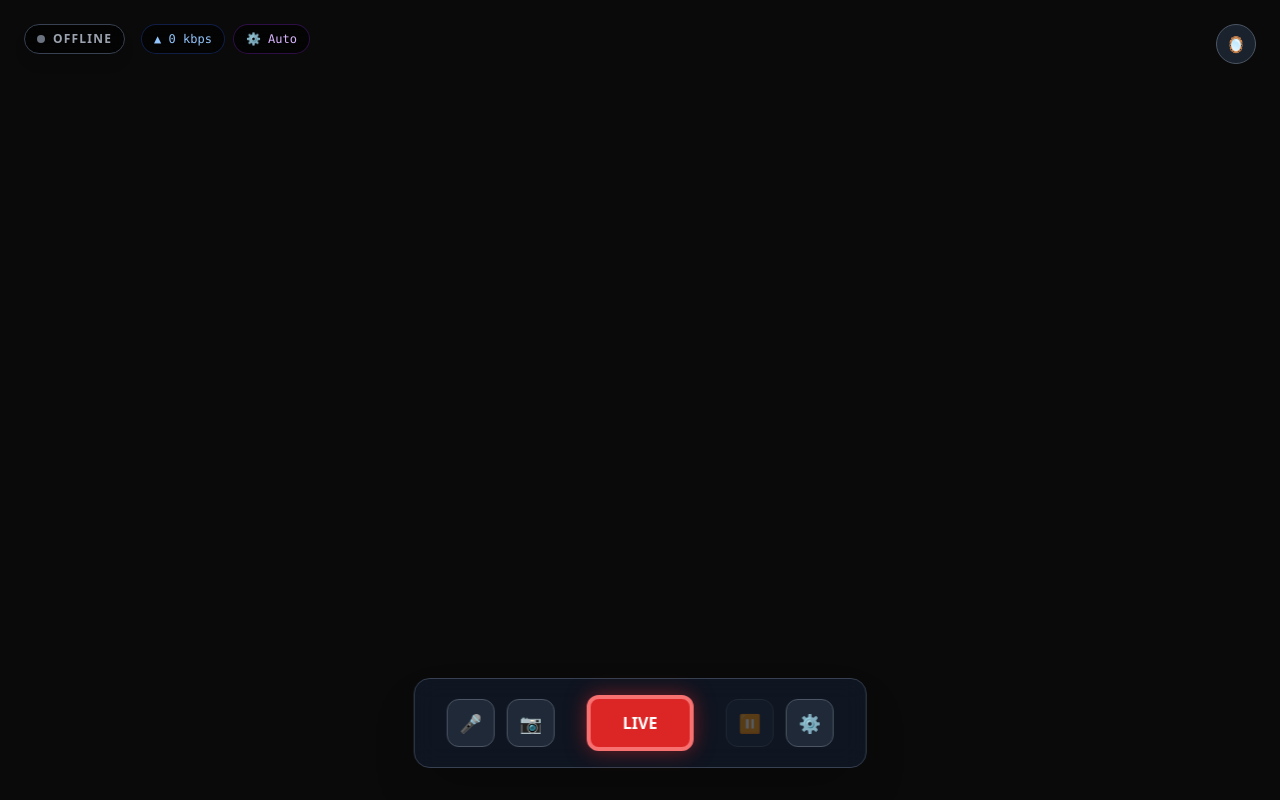
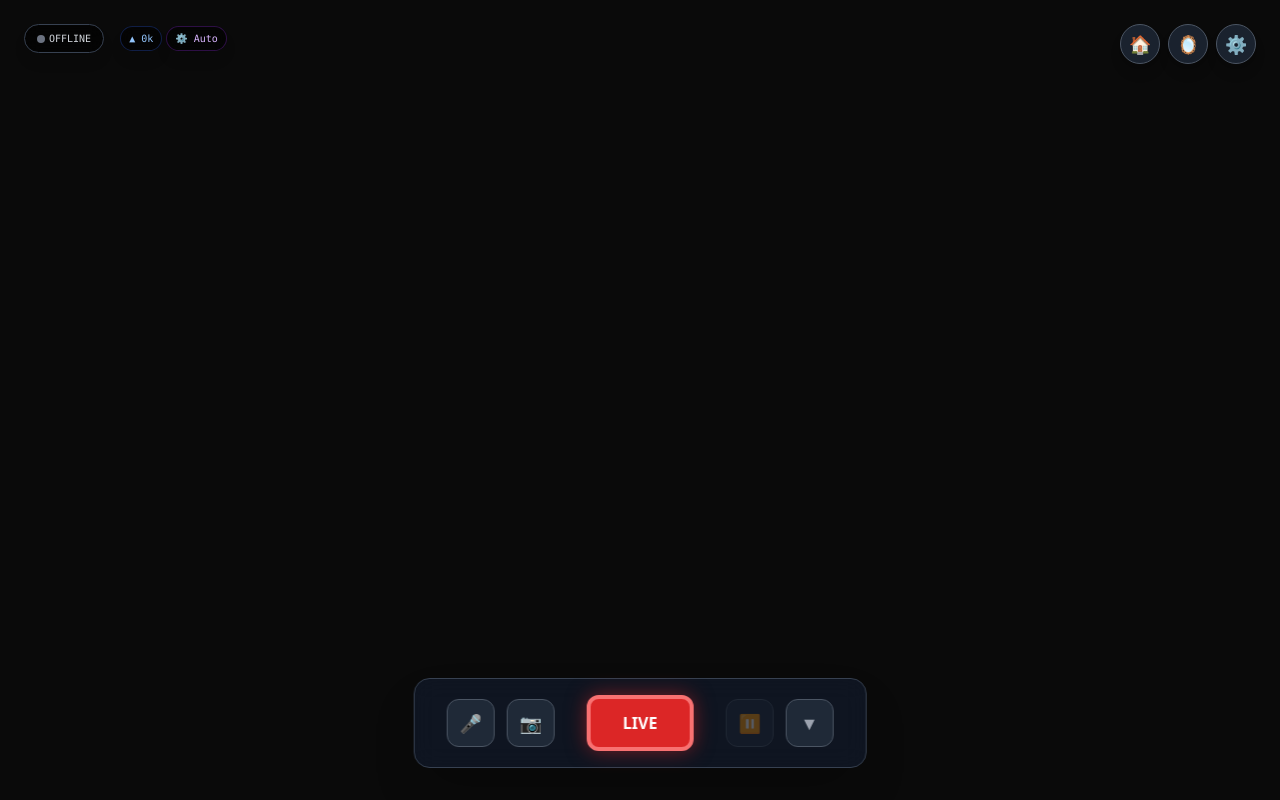
Before and after one commit to studentawangihti/pystream, a Flask app: page /broadcaster in a window 1280 px wide. Run offline with Flask 3, Linux system fonts and the light colour scheme; some libraries are stand-ins or nearby versions.

Commit message:
update fitur v1

```diff
--- a/app.py
+++ b/app.py
@@ -5,6 +5,10 @@ from flask_socketio import SocketIO, emit, join_room
 app = Flask(__name__)
 app.config['SECRET_KEY'] = 'rahasia_ninja'
 socketio = SocketIO(app, cors_allowed_origins="*")
+
+@app.route('/obs')
+def obs_feed():
+    return render_template('obs.html')
 
 @app.route('/')
 def index():
--- a/templates/broadcaster.html
+++ b/templates/broadcaster.html
@@ -6,7 +6,7 @@
       name="viewport"
       content="width=device-width, initial-scale=1.0, maximum-scale=1.0, user-scalable=no"
     />
-    <title>PyStream Hybrid</title>
+    <title>Broadcaster Studio</title>
     <script src="https://cdnjs.cloudflare.com/ajax/libs/socket.io/4.0.1/socket.io.js"></script>
     <script src="https://cdn.tailwindcss.com"></script>
     <style>
@@ -16,7 +16,8 @@
       ::-webkit-scrollbar {
         display: none;
       }
-      /* Slider Styling */
+
+      /* Custom Range Slider */
       input[type="range"] {
         -webkit-appearance: none;
         background: transparent;
@@ -38,7 +39,7 @@
         border-radius: 2px;
       }
 
-      /* UI Transitions */
+      /* UI Fade Transitions */
       .ui-fade {
         transition: opacity 0.3s ease, transform 0.3s ease;
       }
@@ -60,27 +61,22 @@
         class="flex flex-col md:flex-row gap-2 md:gap-4 items-start md:items-center"
       >
         <div
-          class="bg-black/60 backdrop-blur px-3 py-1.5 rounded-full border border-gray-700 flex items-center gap-2 shadow-lg"
+          class="bg-black/60 backdrop-blur px-3 py-1.5 rounded-full border border-gray-700 text-gray-300 text-[10px] font-mono inline-flex items-center gap-1 w-max shadow-lg"
         >
           <div
             class="w-2 h-2 rounded-full bg-gray-500 transition-colors"
             id="statusDot"
           ></div>
-          <span
-            id="status"
-            class="text-[10px] md:text-xs font-bold tracking-widest text-gray-400"
-            >OFFLINE</span
+          <span id="status">OFFLINE</span>
+        </div>
+        <div class="flex gap-1">
+          <div
+            class="bg-black/60 backdrop-blur px-2 py-1 rounded-full border border-blue-900/50 text-blue-300 text-[10px] font-mono block w-max shadow-lg"
           >
-        </div>
-
-        <div class="flex gap-2">
-          <div
-            class="bg-black/60 backdrop-blur px-3 py-1.5 rounded-full border border-blue-900/50 text-[10px] md:text-xs text-blue-300 font-mono"
-          >
-            ▲ <span id="bitrate">0</span> kbps
+            ▲ <span id="bitrate">0</span>k
           </div>
           <div
-            class="bg-black/60 backdrop-blur px-3 py-1.5 rounded-full border border-purple-900/50 text-[10px] md:text-xs text-purple-300 font-mono"
+            class="bg-black/60 backdrop-blur px-2 py-1 rounded-full border border-purple-900/50 text-purple-300 text-[10px] font-mono block w-max shadow-lg"
           >
             ⚙️ <span id="resDisplay">Auto</span>
           </div>
@@ -88,11 +84,28 @@
       </div>
 
       <div class="flex gap-2 pointer-events-auto">
+        <a
+          href="/"
+          class="bg-gray-800/80 hover:bg-gray-700 p-0 rounded-full border border-gray-600 transition w-10 h-10 flex items-center justify-center text-white shadow-lg text-lg"
+          title="Back to Home"
+        >
+          🏠
+        </a>
+
         <button
           onclick="toggleMirror()"
-          class="bg-gray-800/80 hover:bg-gray-700 p-2 md:p-3 rounded-full border border-gray-600 transition w-10 h-10 flex items-center justify-center"
+          class="bg-gray-800/80 hover:bg-gray-700 p-0 rounded-full border border-gray-600 transition w-10 h-10 flex items-center justify-center text-lg shadow-lg"
+          title="Mirror Video"
         >
           🪞
+        </button>
+
+        <button
+          onclick="toggleSettings()"
+          class="bg-gray-800/80 hover:bg-gray-700 p-0 rounded-full border border-gray-600 transition w-10 h-10 flex items-center justify-center text-lg shadow-lg"
+          title="Settings"
+        >
+          ⚙️
         </button>
       </div>
     </div>
@@ -114,6 +127,7 @@
       >
         <span class="text-5xl mb-4">⏸️</span>
         <h2 class="text-2xl font-bold tracking-widest text-gray-400">PAUSED</h2>
+        <p class="text-xs text-gray-600 mt-2">Audio Active</p>
       </div>
 
       <div
@@ -140,21 +154,34 @@
       </div>
     </div>
 
+    <button
+      id="btnShowUI"
+      onclick="toggleUI(true)"
+      class="hidden absolute bottom-8 left-1/2 -translate-x-1/2 z-10 bg-black/60 backdrop-blur border border-white/20 text-white px-4 py-2 rounded-full text-xs font-bold shadow-lg hover:bg-black/80 transition transform translate-y-0 opacity-100 animate-bounce pointer-events-auto"
+    >
+      ▲ Show Controls
+    </button>
+
     <div
       id="controlDock"
-      class="absolute bottom-0 md:bottom-8 left-0 md:left-1/2 md:-translate-x-1/2 w-full md:w-auto z-30 ui-fade"
+      class="absolute bottom-0 md:bottom-8 left-0 md:left-1/2 md:-translate-x-1/2 w-full md:w-auto z-30 ui-fade pointer-events-auto"
     >
       <div
-        class="bg-gray-900/95 md:bg-gray-900/80 backdrop-blur-md border-t md:border border-gray-700 rounded-t-3xl md:rounded-2xl px-6 py-4 md:px-8 md:py-4 flex flex-row items-center justify-between md:justify-center gap-4 md:gap-8 shadow-2xl"
+        class="bg-gray-900/95 md:bg-gray-900/80 backdrop-blur-md border-t md:border border-gray-700 rounded-t-3xl md:rounded-2xl px-6 py-4 md:px-8 md:py-4 flex flex-row items-center justify-between md:justify-center gap-4 md:gap-8 shadow-2xl transition-all"
       >
-        <div class="flex gap-3">
+        <div
+          class="absolute top-2 left-1/2 -translate-x-1/2 w-12 h-1 bg-gray-700 rounded-full md:hidden cursor-pointer"
+          onclick="toggleUI(false)"
+        ></div>
+
+        <div class="flex gap-3 mt-2 md:mt-0">
           <button
             onclick="toggleMic()"
             id="btnMic"
-            class="flex flex-col md:flex-row items-center gap-1 text-green-400 hover:text-white transition"
+            class="flex flex-col md:flex-row items-center gap-1 text-green-400 hover:text-white transition group"
           >
             <div
-              class="w-10 h-10 md:w-12 md:h-12 rounded-xl bg-gray-800 border border-gray-600 flex items-center justify-center text-lg"
+              class="w-10 h-10 md:w-12 md:h-12 rounded-xl bg-gray-800 group-hover:bg-gray-700 border border-gray-600 flex items-center justify-center text-lg"
             >
               🎤
             </div>
@@ -163,10 +190,10 @@
           <button
             onclick="toggleCam()"
             id="btnCam"
-            class="flex flex-col md:flex-row items-center gap-1 text-green-400 hover:text-white transition"
+            class="flex flex-col md:flex-row items-center gap-1 text-green-400 hover:text-white transition group"
           >
             <div
-              class="w-10 h-10 md:w-12 md:h-12 rounded-xl bg-gray-800 border border-gray-600 flex items-center justify-center text-lg"
+              class="w-10 h-10 md:w-12 md:h-12 rounded-xl bg-gray-800 group-hover:bg-gray-700 border border-gray-600 flex items-center justify-center text-lg"
             >
               📷
             </div>
@@ -184,39 +211,32 @@
           </button>
         </div>
 
-        <div class="flex gap-3">
+        <div class="flex gap-3 mt-2 md:mt-0">
           <button
             onclick="togglePause()"
             id="btnPause"
-            class="flex flex-col md:flex-row items-center gap-1 text-gray-400 hover:text-white disabled:opacity-30 transition"
+            class="flex flex-col md:flex-row items-center gap-1 text-gray-400 hover:text-white disabled:opacity-30 transition group"
             disabled
           >
             <div
-              class="w-10 h-10 md:w-12 md:h-12 rounded-xl bg-gray-800 border border-gray-600 flex items-center justify-center text-lg"
+              class="w-10 h-10 md:w-12 md:h-12 rounded-xl bg-gray-800 group-hover:bg-gray-700 border border-gray-600 flex items-center justify-center text-lg"
             >
               ⏸️
             </div>
             <span class="text-[9px] uppercase font-bold md:hidden">Pause</span>
           </button>
 
-          <div class="relative">
           <button
-              onclick="toggleSettings()"
-              class="flex flex-col md:flex-row items-center gap-1 text-gray-400 hover:text-white transition"
+            onclick="toggleUI(false)"
+            class="hidden md:flex flex-col md:flex-row items-center gap-1 text-gray-400 hover:text-white transition group"
+            title="Hide Controls"
           >
             <div
-                class="w-10 h-10 md:w-12 md:h-12 rounded-xl bg-gray-800 border border-gray-600 flex items-center justify-center text-lg"
+              class="w-10 h-10 md:w-12 md:h-12 rounded-xl bg-gray-800 group-hover:bg-gray-700 border border-gray-600 flex items-center justify-center text-lg"
             >
-                ⚙️
+              ▼
             </div>
-              <span class="text-[9px] uppercase font-bold md:hidden">Set</span>
           </button>
-            <select
-              id="cameraSelect"
-              onchange="switchCamera()"
-              class="hidden"
-            ></select>
-          </div>
         </div>
       </div>
     </div>
@@ -243,30 +263,30 @@
         <div class="space-y-6 overflow-y-auto flex-1">
           <div>
             <label class="block text-xs font-bold text-gray-500 uppercase mb-3"
-              >Resolution & Codec</label
+              >Resolution</label
             >
             <div class="grid grid-cols-2 gap-3">
               <button
                 onclick="selectRes(3840,2160, this)"
-                class="res-btn bg-gray-800 p-4 rounded-xl text-sm border border-gray-700 font-bold"
+                class="res-btn bg-gray-800 p-4 rounded-xl text-sm border border-gray-700 font-bold transition hover:bg-gray-700"
               >
                 4K UHD
               </button>
               <button
                 onclick="selectRes(1920,1080, this)"
-                class="res-btn bg-gray-800 p-4 rounded-xl text-sm border border-gray-700 font-bold"
+                class="res-btn bg-gray-800 p-4 rounded-xl text-sm border border-gray-700 font-bold transition hover:bg-gray-700"
               >
                 1080p
               </button>
               <button
                 onclick="selectRes(1280,720, this)"
-                class="res-btn bg-blue-600 text-white p-4 rounded-xl text-sm border border-blue-500 shadow-lg font-bold"
+                class="res-btn bg-blue-600 text-white p-4 rounded-xl text-sm border border-blue-500 shadow-lg font-bold transition hover:bg-blue-500"
               >
-                720p
+                720p (Rec)
               </button>
               <button
                 onclick="selectRes(640,360, this)"
-                class="res-btn bg-gray-800 p-4 rounded-xl text-sm border border-gray-700 font-bold"
+                class="res-btn bg-gray-800 p-4 rounded-xl text-sm border border-gray-700 font-bold transition hover:bg-gray-700"
               >
                 360p
               </button>
@@ -292,12 +312,34 @@
 
           <div>
             <label class="block text-xs font-bold text-gray-500 uppercase mb-3"
-              >Camera</label
+              >Camera Source</label
             >
             <select
-              id="cameraSelectModal"
+              id="cameraSelect"
               class="w-full bg-gray-800 text-white p-4 rounded-xl border border-gray-600 focus:border-blue-500 outline-none text-sm"
             ></select>
+          </div>
+
+          <div class="bg-black/40 p-4 rounded-xl border border-gray-700">
+            <label
+              class="block text-xs font-bold text-purple-400 uppercase mb-2"
+              >🔗 OBS Browser Source Link</label
+            >
+            <div class="flex gap-2">
+              <input
+                type="text"
+                id="obsUrlInput"
+                readonly
+                class="w-full bg-black/50 text-gray-300 text-xs p-3 rounded-lg border border-gray-700 font-mono select-all focus:outline-none"
+                value="Loading..."
+              />
+              <button
+                onclick="copyObsLink()"
+                class="bg-purple-600 hover:bg-purple-500 text-white px-4 py-2 rounded-lg text-xs font-bold transition whitespace-nowrap active:scale-95"
+              >
+                COPY
+              </button>
+            </div>
           </div>
         </div>
 
@@ -327,44 +369,54 @@
       let currentDeviceId = null;
       let uiTimeout;
 
-      // UI References
+      // DOM Elements
       const localVideo = document.getElementById("localVideo");
       const cameraSelect = document.getElementById("cameraSelect");
-      const cameraSelectModal = document.getElementById("cameraSelectModal");
       const statusEl = document.getElementById("status");
       const statusDot = document.getElementById("statusDot");
       const bitrateEl = document.getElementById("bitrate");
       const resDisplay = document.getElementById("resDisplay");
 
-      // --- UI AUTO HIDE (Desktop Only) ---
+      // --- 1. RESPONSIVE UI LOGIC ---
+      // Only enable hover-to-show on desktop screens
       if (window.matchMedia("(min-width: 768px)").matches) {
         document.getElementById("bodyEl").addEventListener("mousemove", showUI);
       }
 
       function showUI() {
-        const top = document.getElementById("topBar");
-        const dock = document.getElementById("controlDock");
-        const focus = document.getElementById("focusPanel");
-
-        top.classList.remove("ui-hidden-desktop");
-        dock.classList.remove("ui-hidden-desktop");
-        focus.classList.remove("ui-hidden-desktop");
+        // Show all UI elements
+        ["topBar", "controlDock", "focusPanel"].forEach((id) =>
+          document.getElementById(id).classList.remove("ui-hidden-desktop")
+        );
 
         clearTimeout(uiTimeout);
         uiTimeout = setTimeout(() => {
+          // If modal is NOT open, hide UI after 3 seconds
           if (
-            !document
+            document
               .getElementById("settingsPanel")
               .classList.contains("hidden")
-          )
-            return;
-          top.classList.add("ui-hidden-desktop");
-          dock.classList.add("ui-hidden-desktop");
-          focus.classList.add("ui-hidden-desktop");
+          ) {
+            ["topBar", "controlDock", "focusPanel"].forEach((id) =>
+              document.getElementById(id).classList.add("ui-hidden-desktop")
+            );
+          }
         }, 3000);
       }
 
-      // --- BITRATE & CODEC BOOSTER ---
+      function toggleUI(show) {
+        const panel = document.getElementById("controlDock");
+        const btn = document.getElementById("btnShowUI");
+        if (show) {
+          panel.classList.remove("translate-y-full", "opacity-0");
+          btn.classList.add("hidden");
+        } else {
+          panel.classList.add("translate-y-full", "opacity-0");
+          btn.classList.remove("hidden");
+        }
+      }
+
+      // --- 2. BITRATE & CODEC HACKS ---
       function setMediaBitrate(sdp, bitrateKbps) {
         var lines = sdp.split("\n");
         var line = -1;
@@ -387,24 +439,26 @@
         return lines.join("\n");
       }
 
-      // FUNGSI BARU: Force VP9 Codec (Lebih tajam dari VP8)
-      function preferCodec(sdp, codec) {
-        var sdpLines = sdp.split("\r\n");
-        var mLineIndex = -1;
-        for (var i = 0; i < sdpLines.length; i++) {
-          if (sdpLines[i].search("m=video") !== -1) {
-            mLineIndex = i;
-            break;
-          }
-        }
-        if (mLineIndex === -1) return sdp;
-
-        // Logic sederhana untuk memindahkan VP9/H264 ke prioritas utama di SDP
-        // (Implementasi penuh SDP munging agak panjang, ini versi simplenya)
-        return sdp; // Versi basic: Browser modern biasanya auto-negotiate codec terbaik.
+      function setCodecPreferences(pc) {
+        const transceiver = pc
+          .getTransceivers()
+          .find((t) => t.sender.track === localStream.getVideoTracks()[0]);
+        if (!transceiver || !RTCRtpReceiver.getCapabilities) return;
+        const codecs = RTCRtpReceiver.getCapabilities("video").codecs;
+        const preferred = [];
+        // Prefer AV1 > VP9 > H264
+        ["video/AV1", "video/VP9", "video/H264"].forEach((mime) =>
+          preferred.push(...codecs.filter((c) => c.mimeType === mime))
+        );
+        codecs.forEach((c) => {
+          if (!preferred.find((p) => p.mimeType === c.mimeType))
+            preferred.push(c);
+        });
+        if (transceiver.setCodecPreferences)
+          transceiver.setCodecPreferences(preferred);
       }
 
-      // --- INIT ---
+      // --- 3. INITIALIZATION ---
       async function init() {
         try {
           await navigator.mediaDevices.getUserMedia({
@@ -413,23 +467,22 @@
           });
           await getCameras();
           await startPreview();
-          if (window.innerWidth > 768) showUI();
+          initObsLink();
+          if (window.innerWidth > 768) showUI(); // Show UI initially on desktop
         } catch (e) {
-          alert("Camera Permission Required!");
+          alert("Camera Permission Required! Ensure HTTPS.");
         }
       }
 
       async function getCameras() {
         const devs = await navigator.mediaDevices.enumerateDevices();
         const vDevs = devs.filter((d) => d.kind === "videoinput");
-        [cameraSelect, cameraSelectModal].forEach((sel) => {
-          sel.innerHTML = "";
+        cameraSelect.innerHTML = "";
         vDevs.forEach((d) => {
           const o = document.createElement("option");
           o.value = d.deviceId;
-            o.text = d.label || `Cam ${sel.length + 1}`;
-            sel.appendChild(o);
-          });
+          o.text = d.label || `Cam ${cameraSelect.length + 1}`;
+          cameraSelect.appendChild(o);
         });
       }
 
@@ -447,9 +500,9 @@
         };
 
         // Logic Camera Selection
-        if (deviceId || cameraSelectModal.value) {
+        if (deviceId || currentDeviceId) {
           constraints.video.deviceId = {
-            exact: deviceId || cameraSelectModal.value,
+            exact: deviceId || currentDeviceId || cameraSelect.value,
           };
         } else {
           constraints.video.facingMode = { ideal: "environment" }; // Default Back
@@ -461,13 +514,13 @@
 
           const sett = localStream.getVideoTracks()[0].getSettings();
 
-          // Responsive Mirror: Desktop (User) vs Mobile (Env)
+          // Mirror Logic: User (Front) = Mirror, Env (Back) = Normal
           if (sett.facingMode === "user") localVideo.classList.add("mirrored");
           else localVideo.classList.remove("mirrored");
 
           if (sett.deviceId) {
             cameraSelect.value = sett.deviceId;
-            cameraSelectModal.value = sett.deviceId;
+            currentDeviceId = sett.deviceId;
           }
           if (sett.height)
             resDisplay.innerText = `${sett.height}p @ ${Math.round(
@@ -480,11 +533,10 @@
         }
       }
 
-      // --- STREAMING CORE ---
+      // --- 4. ACTIONS ---
       function toggleStream() {
         const btnAction = document.getElementById("btnAction");
         const btnIcon = document.getElementById("btnIcon");
-
         if (!isStreaming) {
           isStreaming = true;
           socket.emit("join", room);
@@ -492,11 +544,9 @@
           statusEl.classList.replace("text-gray-400", "text-red-500");
           statusDot.classList.replace("bg-gray-500", "bg-red-500");
           statusDot.classList.add("animate-pulse");
-
           btnIcon.innerText = "STOP";
           btnAction.classList.add("bg-gray-800", "border-gray-600");
           btnAction.classList.remove("bg-red-600", "border-red-400");
-
           document.getElementById("btnPause").disabled = false;
           startBitrateCheck();
         } else {
@@ -504,7 +554,14 @@
         }
       }
 
-      // UI Toggles
+      function switchCamera() {
+        // Full reset connection on camera switch
+        if (peerConnection) peerConnection.close();
+        startPreview(cameraSelect.value).then(() => {
+          if (isStreaming) createOffer();
+        });
+      }
+
       function togglePause() {
         if (!localStream) return;
         isPaused = !isPaused;
@@ -513,6 +570,7 @@
           .getElementById("pauseOverlay")
           .classList.toggle("hidden", !isPaused);
       }
+
       function toggleMic() {
         isMicOn = !isMicOn;
         localStream.getAudioTracks()[0].enabled = isMicOn;
@@ -520,6 +578,7 @@
         b.classList.toggle("text-green-400", isMicOn);
         b.classList.toggle("text-red-400", !isMicOn);
       }
+
       function toggleCam() {
         isCamOn = !isCamOn;
         localStream.getVideoTracks()[0].enabled = isCamOn;
@@ -527,6 +586,7 @@
         b.classList.toggle("text-green-400", isCamOn);
         b.classList.toggle("text-red-400", !isCamOn);
       }
+
       function toggleMirror() {
         localVideo.classList.toggle("mirrored");
       }
@@ -549,17 +609,10 @@
       function applyConfig() {
         currentFps = document.getElementById("fpsRange").value;
         toggleSettings();
-        switchCamera();
+        switchCamera(); // Restart stream with new config
       }
 
-      function switchCamera() {
-        if (peerConnection) peerConnection.close();
-        startPreview(cameraSelectModal.value).then(() => {
-          if (isStreaming) createOffer();
-        });
-      }
-
-      // Focus
+      // Focus Logic
       function checkFocus(t) {
         const c = t.getCapabilities ? t.getCapabilities() : {};
         document
@@ -581,7 +634,18 @@
           .catch(() => {});
       }
 
-      // WebRTC
+      // OBS Link
+      function initObsLink() {
+        document.getElementById("obsUrlInput").value =
+          window.location.origin + "/obs";
+      }
+      function copyObsLink() {
+        navigator.clipboard
+          .writeText(document.getElementById("obsUrlInput").value)
+          .then(() => alert("Link Copied!"));
+      }
+
+      // --- 5. WEBRTC SIGNALING ---
       socket.on("ready", () => {
         if (isStreaming) createOffer();
       });
@@ -592,14 +656,15 @@
         localStream
           .getTracks()
           .forEach((t) => peerConnection.addTrack(t, localStream));
+
+        setCodecPreferences(peerConnection); // Force AV1/VP9
+
         peerConnection.onicecandidate = (e) => {
           if (e.candidate)
             socket.emit("candidate", { candidate: e.candidate, room: room });
         };
-
         const offer = await peerConnection.createOffer();
-        offer.sdp = setMediaBitrate(offer.sdp, 50000); // BITRATE UNLOCKER (50 Mbps)
-
+        offer.sdp = setMediaBitrate(offer.sdp, 100000); // Force 100Mbps
         await peerConnection.setLocalDescription(offer);
         socket.emit("offer", { offer, room });
       }
```
Also changed, not shown: templates/obs.html (added, +80 -0 lines), templates/viewer.html (+73 -38 lines). Lines whose indentation alone changed are shown as unchanged.
